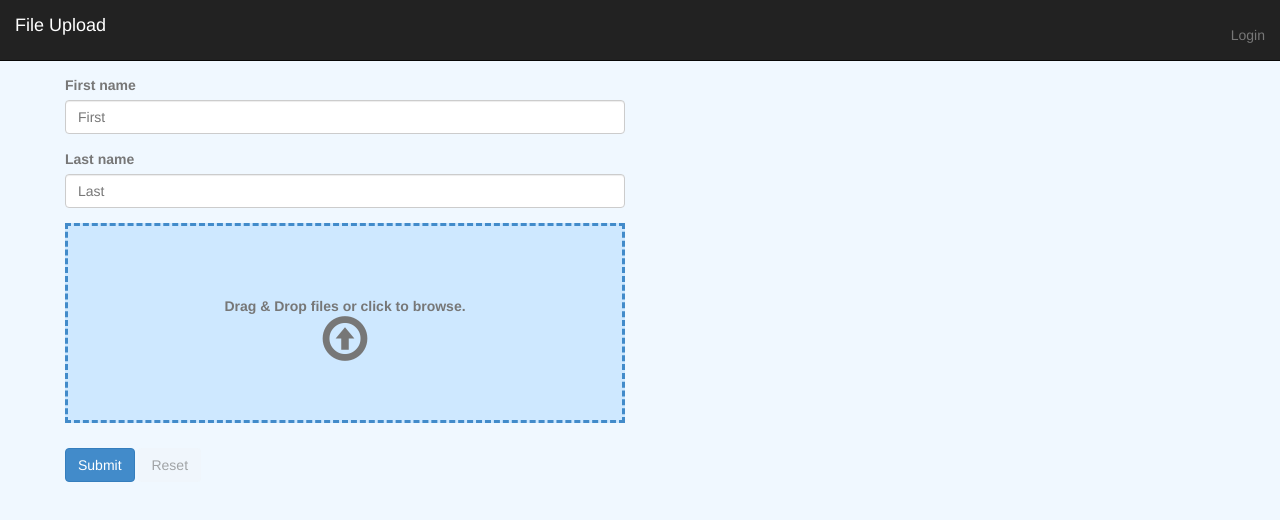
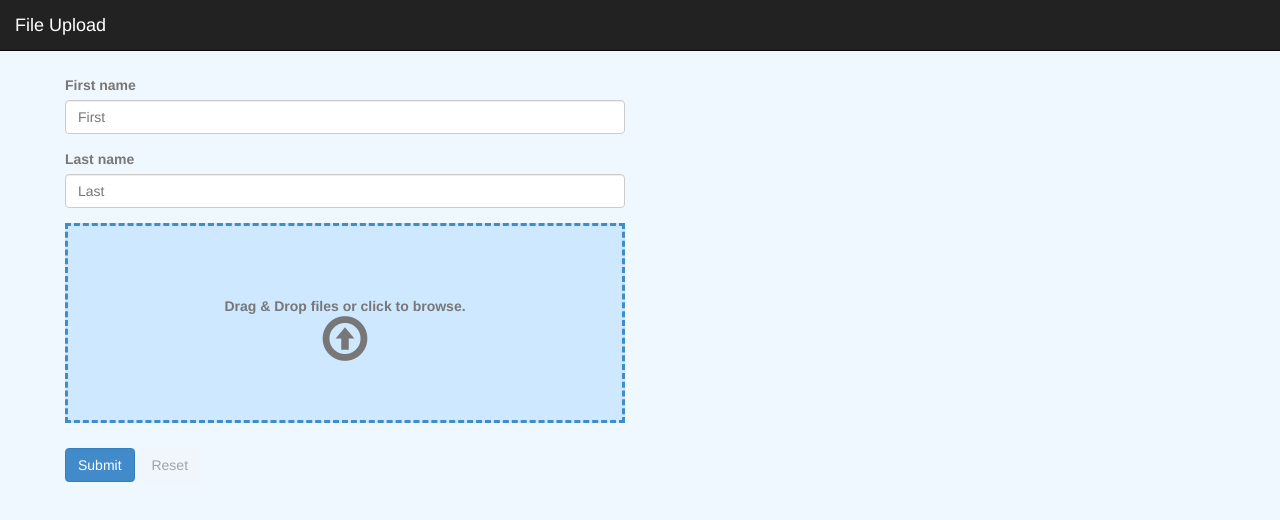
Before and after one commit to rcc-uchicago/submit, a plain HTML site: page index.html in a window 1280 px wide. Drawn offline with nearby package versions, Linux system fonts and the light colour scheme.

Commit message:
removed login link

```diff
--- a/index.html
+++ b/index.html
@@ -31,9 +31,6 @@
           <li><a href="#" target="_blank"></a></li>
           <li><a href="#" target="_blank"></a></li>
           <li><a href="#" target="_blank"></a></li>
-        </ul>
-        <ul class="nav navbar-nav navbar-right">
-          <li><a href="#">Login</a></li>
         </ul>
       </div>
     </div>
```
